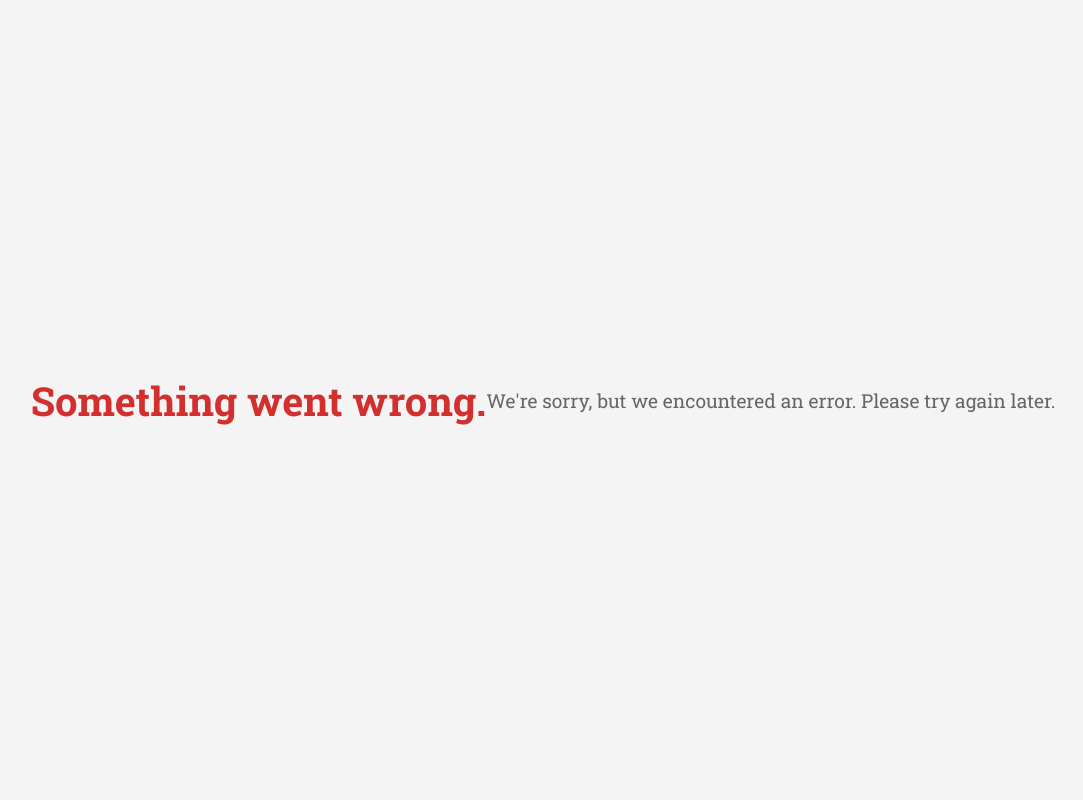
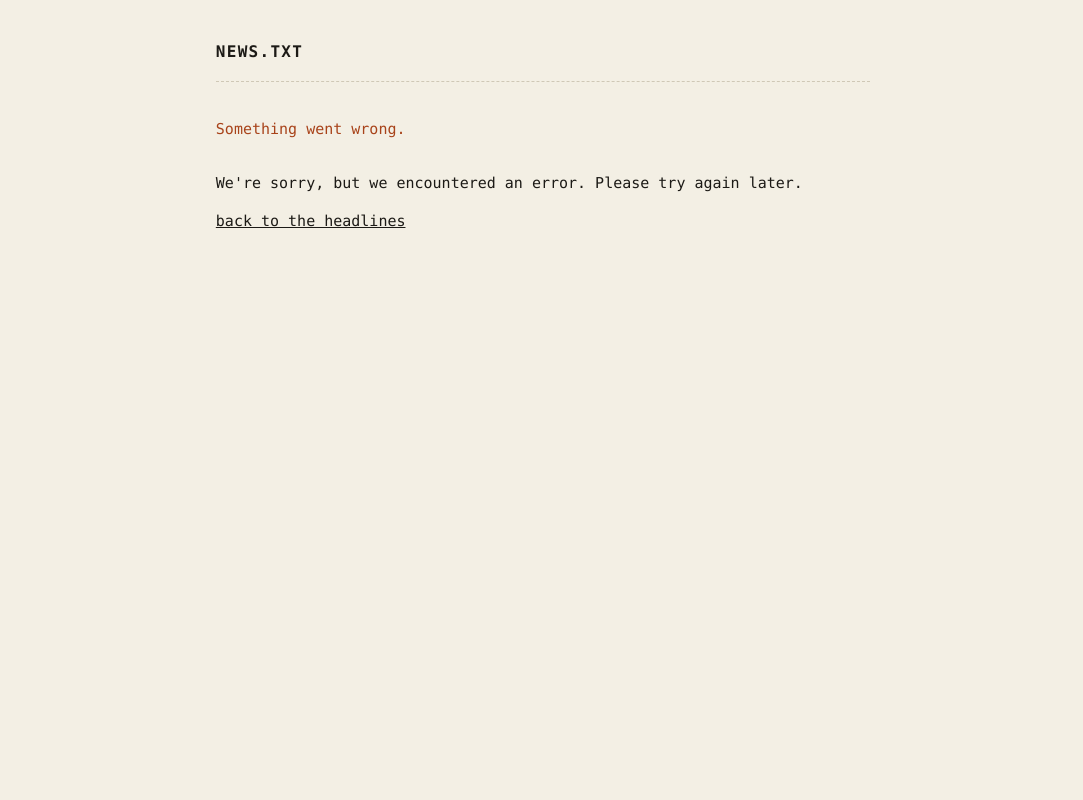
Before and after one commit to somu1795/news-aggregator, a Python web app: template app/templates/error.html in a window 1280 px wide. Shown: the whole page, without its empty margins (97-1180 px from the left). Run offline with Jinja, Linux system fonts and the light colour scheme; the template is opened without the code that fills it, so the values that code supplies are empty.

Commit message:
feat: error pages in the site's style, without Google Fonts
The 404, 500 and fallback error pages loaded a font from Google Fonts,
the only place the site made visitors' browsers contact another company
by itself, had no Content-Security-Policy, and didn't look like the site.

They now use the page's own stylesheet (masthead, colours, dark mode),
keep their messages, link back to the headlines, and load nothing from
other sites. A policy allows only stylesheets and images from this site.

Co-Authored-By: Claude Opus 5.5 <noreply@anthropic.com>
Claude-Session: https://claude.ai/code/session_0173UJW2dXHR9wHhbc3PcrXs

```diff
--- a/app/templates/error.html
+++ b/app/templates/error.html
@@ -3,26 +3,18 @@
 <head>
     <meta charset="UTF-8">
     <meta name="viewport" content="width=device-width, initial-scale=1.0">
-    <link href="https://fonts.googleapis.com/css2?family=Roboto+Slab:wght@400;700&display=swap" rel="stylesheet">
     <title>Error</title>
-    <style>
-        body {
-            font-family: 'Roboto Slab', serif;
-            background-color: #f4f4f4;
-            color: #333;
-            display: flex;
-            justify-content: center;
-            align-items: center;
-            height: 100vh;
-            margin: 0;
-            text-align: center;
-        }
-        h1 { font-size: 2.5em; color: #d32f2f; }
-        p { font-size: 1.2em; color: #666; }
-    </style>
+    <link rel="stylesheet" href="/static/retro.css">
 </head>
 <body>
-    <h1>Something went wrong.</h1>
-    <p>We're sorry, but we encountered an error. Please try again later.</p>
+    <header>
+        <h1>NEWS.TXT<span class="cursor blink">_</span></h1>
+        <hr class="rule">
+    </header>
+    <main>
+        <p class="notice error">Something went wrong.</p>
+        <p>We're sorry, but we encountered an error. Please try again later.</p>
+        <p><a href="/">back to the headlines</a></p>
+    </main>
 </body>
 </html>
```
Also changed, not shown: ARCHITECTURE.md (+1 -0 lines), MAINTENANCE.md (+0 -1 lines), app/middleware/exception.py (+8 -3 lines), app/templates/404.html (+10 -11 lines), app/templates/500.html (+10 -11 lines), app/tests/test_main.py (+11 -1 lines).
